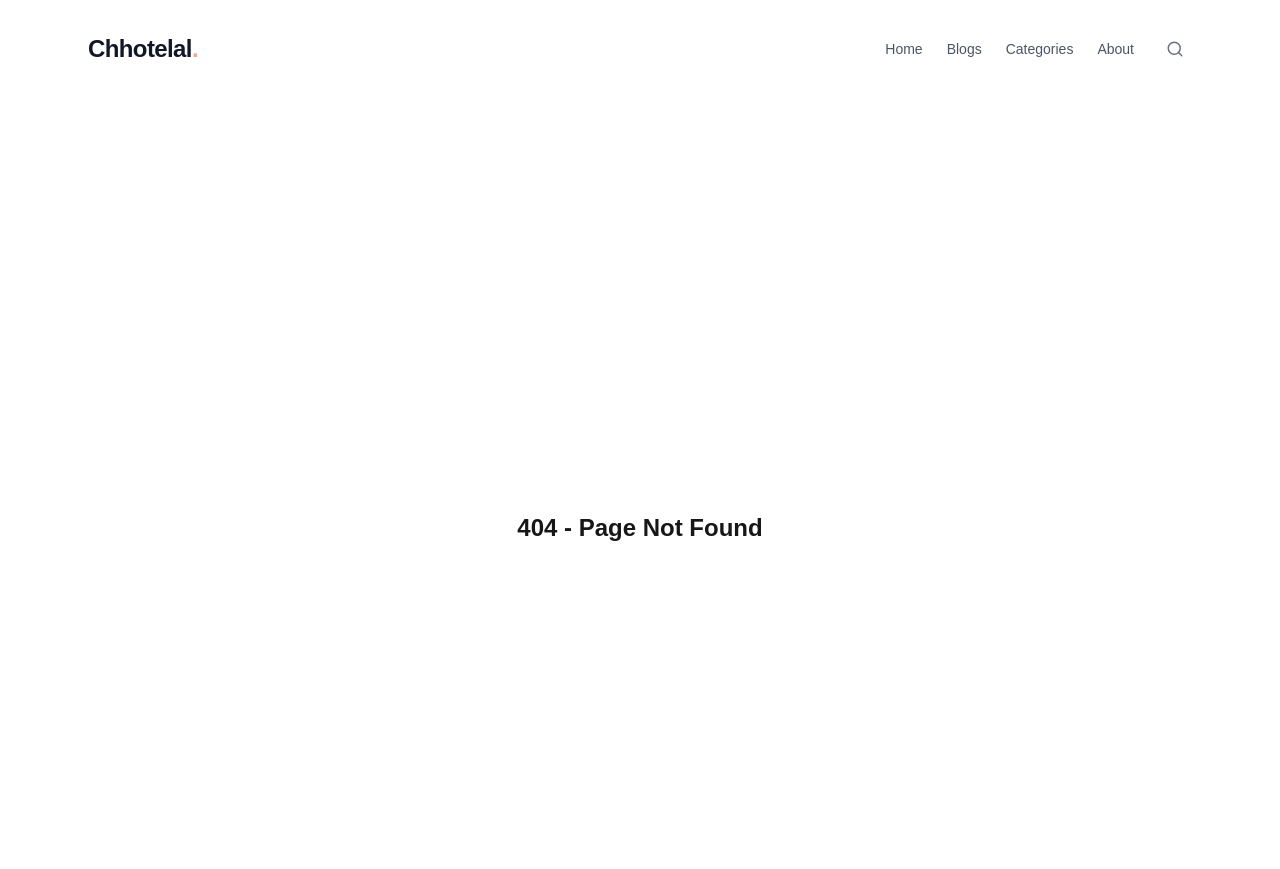
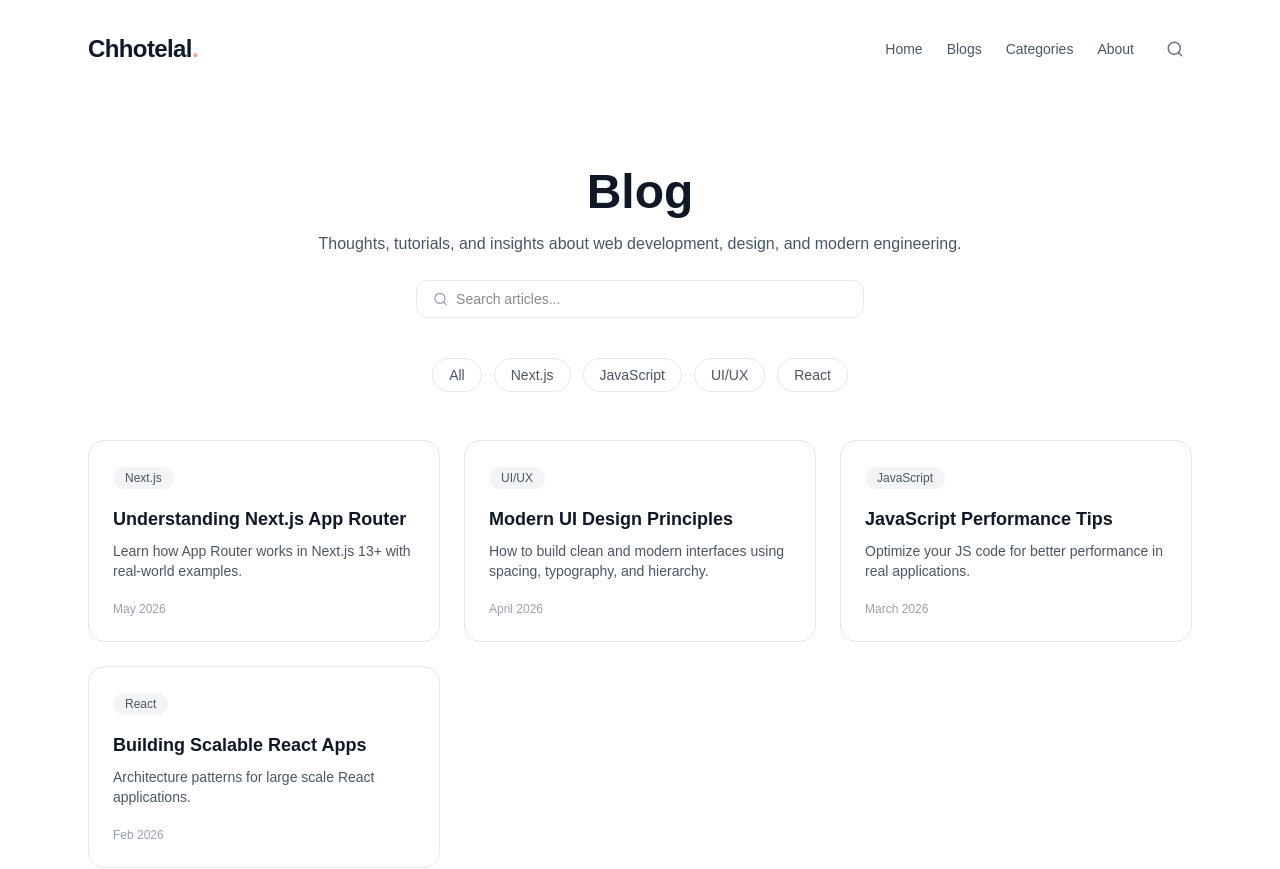
Before and after one commit to pradipchaudhary/chhotelal, a Next.js app: page /blogs in a window 1280 px wide. Before the commit this address had no page. Shown: the top 869 px of the page. Built offline with nearby package versions, Linux system fonts and the light colour scheme.

Commit message:
add blogs page

```diff
--- /dev/null
+++ b/app/blogs/page.tsx
@@ -0,0 +1,114 @@
+"use client";
+
+import Link from "next/link";
+import { Search } from "lucide-react";
+
+const blogs = [
+  {
+    title: "Understanding Next.js App Router",
+    desc: "Learn how App Router works in Next.js 13+ with real-world examples.",
+    tag: "Next.js",
+    date: "May 2026",
+    slug: "nextjs-app-router",
+  },
+  {
+    title: "Modern UI Design Principles",
+    desc: "How to build clean and modern interfaces using spacing, typography, and hierarchy.",
+    tag: "UI/UX",
+    date: "April 2026",
+    slug: "ui-design-principles",
+  },
+  {
+    title: "JavaScript Performance Tips",
+    desc: "Optimize your JS code for better performance in real applications.",
+    tag: "JavaScript",
+    date: "March 2026",
+    slug: "js-performance-tips",
+  },
+  {
+    title: "Building Scalable React Apps",
+    desc: "Architecture patterns for large scale React applications.",
+    tag: "React",
+    date: "Feb 2026",
+    slug: "scalable-react-apps",
+  },
+];
+
+const categories = ["All", "Next.js", "JavaScript", "UI/UX", "React"];
+
+export default function BlogPage() {
+  return (
+    <div className="w-full min-h-screen">
+
+      {/* Header Section */}
+      <section className="text-center max-w-3xl mx-auto pt-10">
+        <h1 className="text-4xl md:text-5xl font-bold text-gray-900">
+          Blog
+        </h1>
+
+        <p className="mt-4 text-gray-600 text-sm md:text-base">
+          Thoughts, tutorials, and insights about web development, design,
+          and modern engineering.
+        </p>
+
+        {/* Search */}
+        <div className="mt-6 flex items-center gap-2 max-w-md mx-auto bg-white/70 backdrop-blur-xl border border-gray-200 rounded-xl px-4 py-2">
+          <Search size={16} className="text-gray-400" />
+          <input
+            type="text"
+            placeholder="Search articles..."
+            className="w-full bg-transparent outline-none text-sm"
+          />
+        </div>
+      </section>
+
+      {/* Categories */}
+      <div className="mt-10 flex flex-wrap justify-center gap-3">
+        {categories.map((cat) => (
+          <button
+            key={cat}
+            className="px-4 py-1.5 text-sm rounded-full bg-white/70 border border-gray-200 text-gray-600 hover:bg-black hover:text-white transition"
+          >
+            {cat}
+          </button>
+        ))}
+      </div>
+
+      {/* Blog Grid */}
+      <section className="max-w-6xl mx-auto px-6 mt-12 grid gap-6 md:grid-cols-2 lg:grid-cols-3">
+
+        {blogs.map((blog, index) => (
+          <Link
+            key={index}
+            href={`/blogs/${blog.slug}`}
+            className="group rounded-2xl border border-gray-200 bg-white/60 backdrop-blur-xl p-6 hover:shadow-lg transition"
+          >
+
+            {/* Tag */}
+            <span className="text-xs px-3 py-1 rounded-full bg-gray-100 text-gray-600">
+              {blog.tag}
+            </span>
+
+            {/* Title */}
+            <h2 className="mt-4 text-lg font-semibold text-gray-900 group-hover:text-black">
+              {blog.title}
+            </h2>
+
+            {/* Description */}
+            <p className="mt-2 text-sm text-gray-600 line-clamp-3">
+              {blog.desc}
+            </p>
+
+            {/* Footer */}
+            <div className="mt-5 text-xs text-gray-400">
+              {blog.date}
+            </div>
+
+          </Link>
+        ))}
+
+      </section>
+
+    </div>
+  );
+}
```
